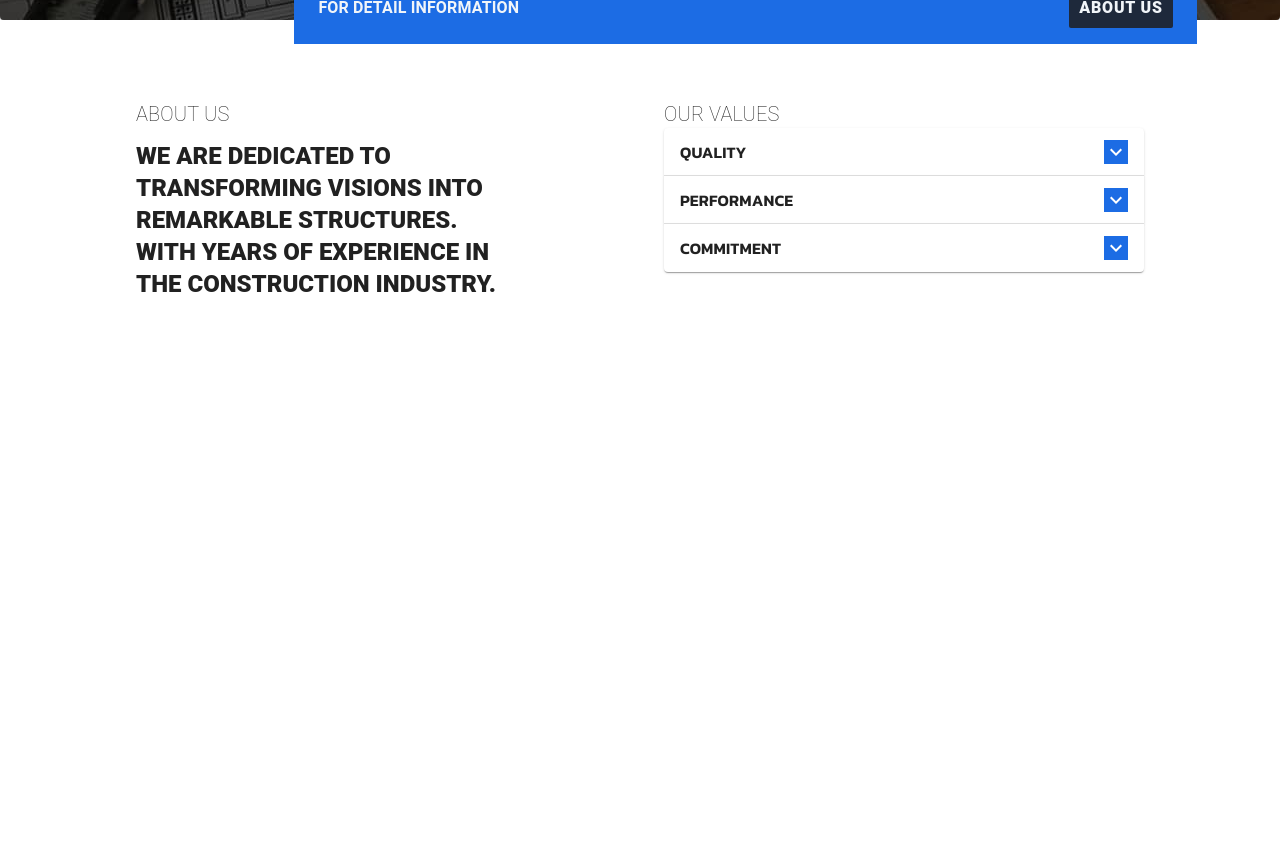
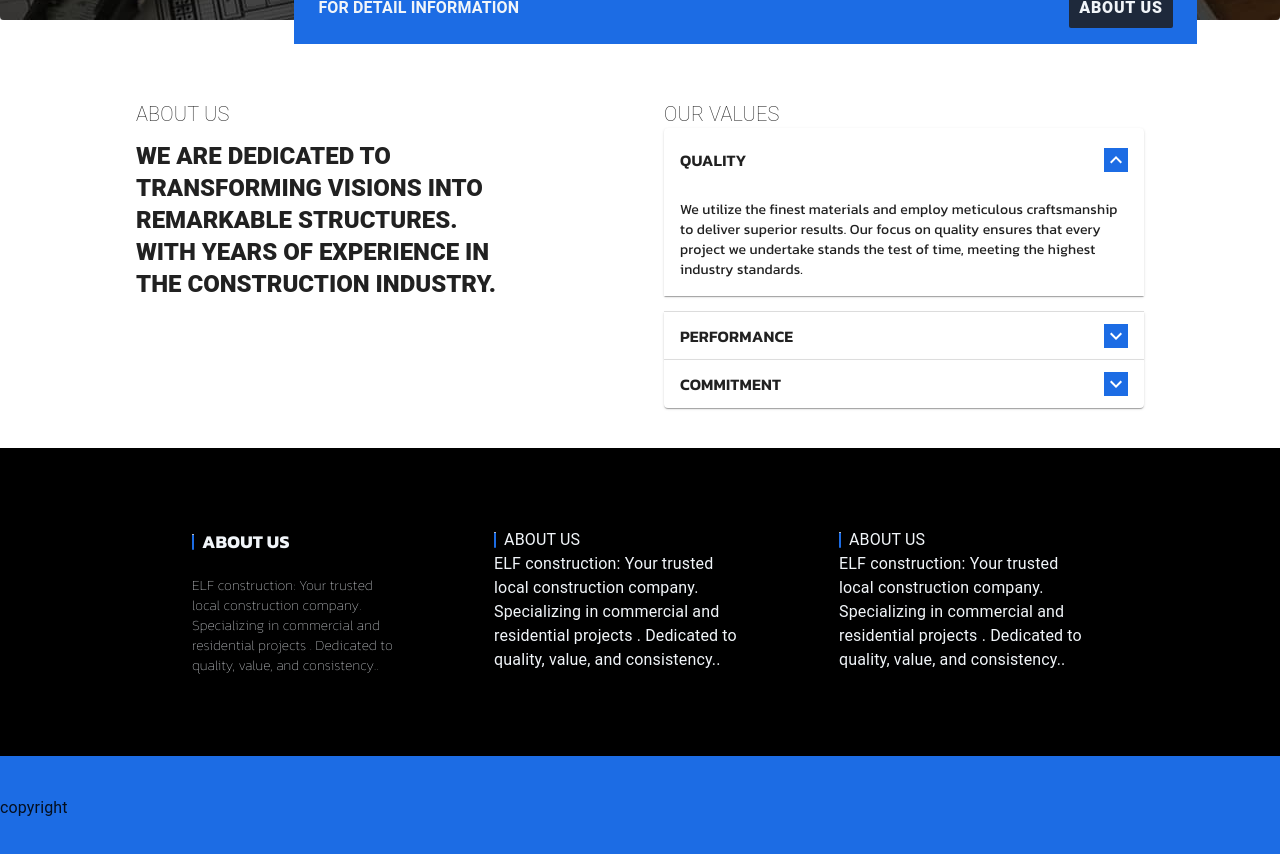
Before and after one commit to yohannes-mesay/elf-construction, a React (Vite) app: page / in a window 1280 px wide. Shown: the part 1020-1874 px from the top of the page. Before the commit the page ends 1320 px from the top, so only its background shows below. Built offline with nearby package versions, Linux system fonts and the light colour scheme.

Commit message:
chore: Refactor Values component, add Footer component, and update Navbar styling

```diff
--- a/src/components/Hero/More.jsx
+++ b/src/components/Hero/More.jsx
@@ -3,7 +3,7 @@ import { Link } from "react-router-dom";
 
 function More() {
   return (
-    <div className="absolute hidden lg:flex bottom-[-3%] md:gap-[500px] gap-[100px] lg:gap-[550px] md:left-[23%] items-center z-50 py-4 border-0 justify-between border bg-[#1c6ce4]">
+    <div className="absolute hidden lg:flex bottom-[-3%] md:gap-[500px] gap-[100px] lg:gap-[550px] md:left-[23%] items-center z-10 py-4 border-0 justify-between border bg-[#1c6ce4]">
       <div className="uppercase  text-slate-100 ml-6 font-bold ">for detail information</div>
       <Link to="aboutus" className="text-slate-100 bg-slate-800 px-2.5 py-2 rounded-sm uppercase font-extrabold tracking-wider mr-6">About us</Link>
     </div>
--- /dev/null
+++ b/src/components/Info/RecentProjects.jsx
@@ -0,0 +1,11 @@
+import { ImageList } from "@mui/material"
+
+function RecentProjects() {
+    return (
+        <ImageList>
+
+        </ImageList>
+    )
+}
+
+export default RecentProjects
--- a/src/components/Info/Values.jsx
+++ b/src/components/Info/Values.jsx
@@ -1,12 +1,16 @@
-import * as React from "react";
 import Accordion from "@mui/material/Accordion";
-import AccordionActions from "@mui/material/AccordionActions";
 import AccordionSummary from "@mui/material/AccordionSummary";
 import AccordionDetails from "@mui/material/AccordionDetails";
 import ExpandMoreIcon from "@mui/icons-material/ExpandMore";
-import Button from "@mui/material/Button";
+import { useState } from "react";
 
 function Values() {
+  const [expanded, setExpanded] = useState("panel1");
+
+  const handleChange = (panel) => (event, isExpanded) => {
+    setExpanded(isExpanded ? panel : false);
+  };
+
   return (
     <div className="flex justify-center gap-36 flex-wrap mt-5 sm:mt-20">
       <div>
@@ -20,9 +24,12 @@ function Values() {
         <p className="uppercase font-thin sm:text-xl text-sm">our values</p>
         <div className="w-[30rem]">
           <Accordion
+
+            expanded={expanded === "panel1"}
+            onChange={handleChange("panel1")}
           >
             <AccordionSummary
-              expandIcon={<ExpandMoreIcon />}
+              expandIcon={<ExpandMoreIcon className="customex" />}
               aria-controls="panel1-content"
               id="panel1-header"
               sx={{
@@ -41,9 +48,12 @@ function Values() {
               meeting the highest industry standards.
             </AccordionDetails>
           </Accordion>
-          <Accordion>
+          <Accordion
+            expanded={expanded === "panel2"}
+            onChange={handleChange("panel2")}
+          >
             <AccordionSummary
-              expandIcon={<ExpandMoreIcon />}
+              expandIcon={<ExpandMoreIcon className="customex" />}
               aria-controls="panel2-content"
               id="panel2-header"
               sx={{
@@ -53,18 +63,21 @@ function Values() {
                 fontSize: "normal",
               }}
             >
-              performance
+              Performance
             </AccordionSummary>
             <AccordionDetails className="text-sm font-[kanit]">
               We strive for excellence in every aspect of our work, from project
               planning to execution. Our team’s relentless pursuit of efficiency
               and innovation guarantees optimal performance, delivering
-              exceptional outcomes for our clients
+              exceptional outcomes for our clients.
             </AccordionDetails>
           </Accordion>
-          <Accordion>
+          <Accordion
+            expanded={expanded === "panel3"}
+            onChange={handleChange("panel3")}
+          >
             <AccordionSummary
-              expandIcon={<ExpandMoreIcon />}
+              expandIcon={<ExpandMoreIcon className="customex" />}
               aria-controls="panel3-content"
               id="panel3-header"
               sx={{
@@ -74,7 +87,7 @@ function Values() {
                 fontSize: "normal",
               }}
             >
-              COMMITMENT
+              Commitment
             </AccordionSummary>
             <AccordionDetails className="text-sm font-[kanit]">
               Our commitment is the foundation of everything we do. We pledge to
--- a/src/components/Navbar/Navbar.jsx
+++ b/src/components/Navbar/Navbar.jsx
@@ -79,7 +79,7 @@ function Navbar(props) {
         backgroundColor: "white",
         position: "sticky",
         top: "0",
-        zIndex: "10",
+        zIndex: "15",
       }}
     >
       <CssBaseline />
@@ -191,8 +191,6 @@ function Navbar(props) {
             >
               Contact
             </Button>
-
-
           </Box>
         </Toolbar>
       </AppBar>
--- a/src/index.css
+++ b/src/index.css
@@ -11,16 +11,17 @@ body {
   padding: 0;
 }
 .MuiExpansionPanelSummary-expandIcon.Mui-expanded {
-    transform: 1s;
- }
+  transform: 1s;
+}
+
 .custom-nav-buttons {
   padding-top: 100px;
   background-color: "#1c6ce4";
   color: "white";
   padding: "10px";
 }
-.css-i4bv87-MuiSvgIcon-root {
-  padding:"2px";
+.customex {
+  padding: "2px";
   color: white;
   background-color: #1c6ce4;
 }
--- a/src/pages/Home.jsx
+++ b/src/pages/Home.jsx
@@ -4,6 +4,7 @@ import Slider from "../components/Hero/Slider";
 import Info from "../components/Info/Info";
 import Values from "../components/Info/Values";
 import Navbar from "../components/Navbar/Navbar";
+import Footer from "../ui/Footer";
 
 function Home() {
   return (
@@ -13,6 +14,7 @@ function Home() {
       <Navbar />
       <Hero />
       <Values />
+      <Footer />
     </div>
   );
 }
--- a/src/ui/Footer.jsx
+++ b/src/ui/Footer.jsx
@@ -1,9 +1,48 @@
 function Footer() {
-    return (
+  return (
+    <div className="mt-10">
+      <div className="space-x-24 px-48 py-20 flex justify-around bg-black">
         <div>
-
+          <span className="flex gap-2 items-center">
+            <hr className=" w-0.5 h-4 rounded-full bg-[#1c6ce4]" />
+            <p className=" font-bold font-[kanit] text-lg uppercase text-slate-100 ">
+              about us
+            </p>
+          </span>
+          <p className="text-slate-100 font-sans font-[150] text-sm mt-5">
+            ELF construction: Your trusted local construction company.
+            Specializing in commercial and residential projects . Dedicated to
+            quality, value, and consistency..
+          </p>
         </div>
-    )
+        <div>
+          <span className="flex gap-2 items-center">
+            <hr className=" w-0.5 h-4 rounded-full bg-[#1c6ce4]" />
+            <p className=" uppercase text-slate-100 ">about us</p>
+          </span>
+          <p className="text-slate-100">
+            ELF construction: Your trusted local construction company.
+            Specializing in commercial and residential projects . Dedicated to
+            quality, value, and consistency..
+          </p>
+        </div>
+        <div>
+          <span className="flex gap-2 items-center">
+            <hr className=" w-0.5 h-4 rounded-full bg-[#1c6ce4]" />
+            <p className=" uppercase text-slate-100 ">about us</p>
+          </span>
+          <p className="text-slate-100">
+            ELF construction: Your trusted local construction company.
+            Specializing in commercial and residential projects . Dedicated to
+            quality, value, and consistency..
+          </p>
+        </div>
+      </div>
+      <div className="py-10 bg-[#1c6ce4]">
+        copyright
+      </div>
+    </div>
+  );
 }
 
-export default Footer
+export default Footer;
```
